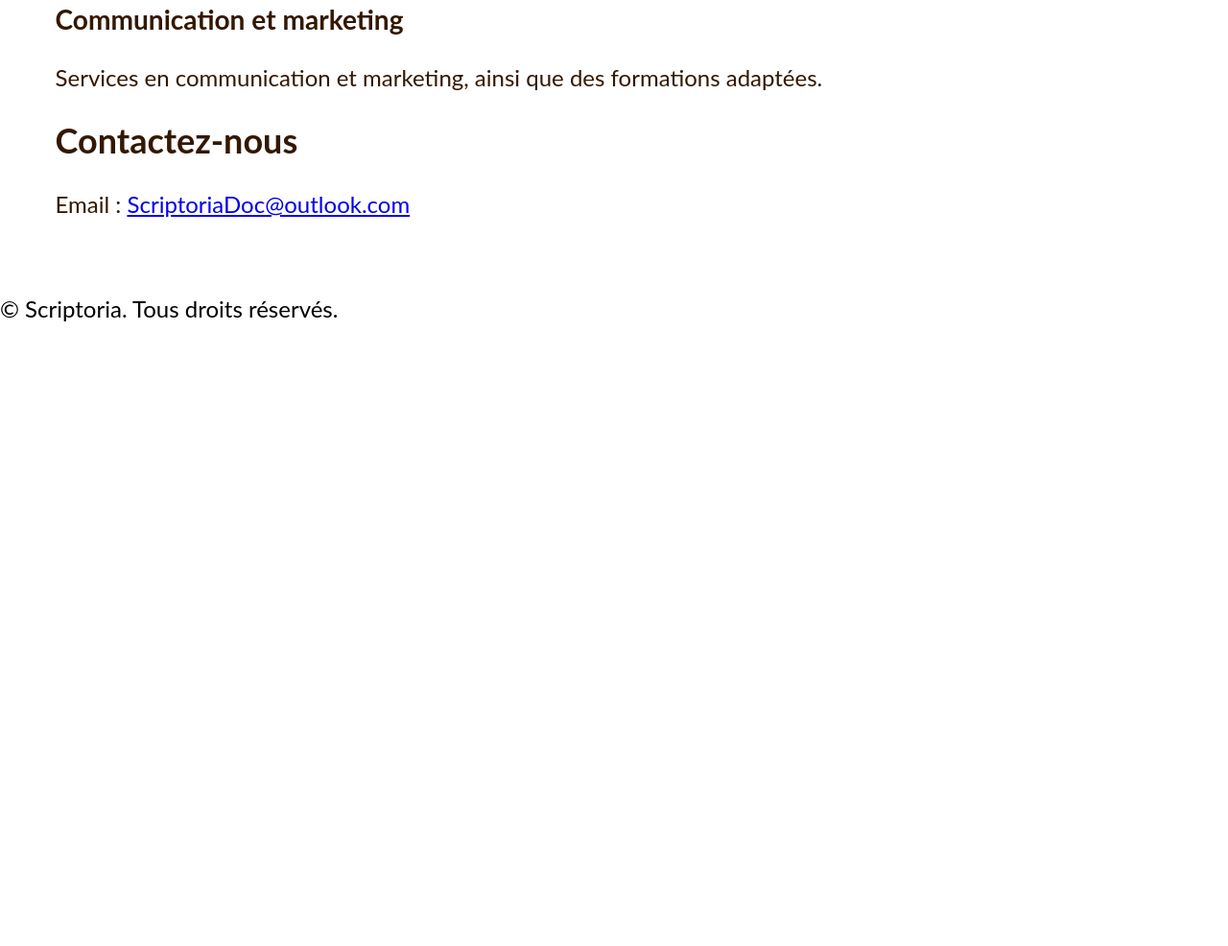
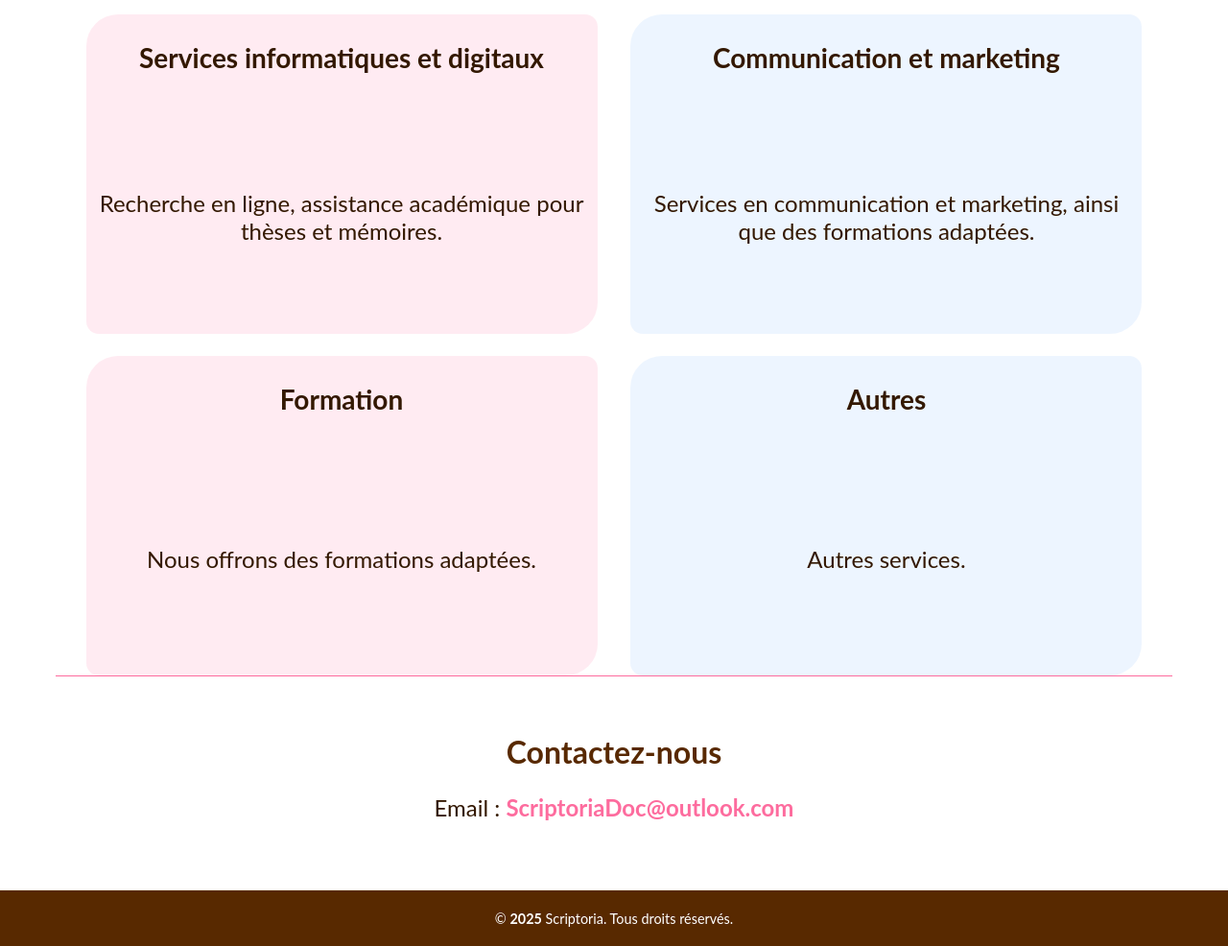
Before and after one commit to Kamamoctar/scriptoriaInfoDoc, a plain HTML site: page index.html in a window 1280 px wide. Shown: the part 1541-2527 px from the top of the page at 96% size. Before the commit the page ends 1901 px from the top, so only its background shows below. Drawn offline with Linux system fonts and the light colour scheme.

Commit message:
Dark mode ajouté

```diff
--- a/app.js
+++ b/app.js
@@ -0,0 +1,6 @@
+// Year in the html
+/* This JavaScript code snippet is retrieving the current year and updating the content of an HTML
+element with the id 'year' to display that year. */
+const yearHtml = document.getElementById('year')
+const date = new Date().getFullYear()
+yearHtml.innerText = date
--- a/index.html
+++ b/index.html
@@ -14,7 +14,9 @@
   </head>
   <body>
     <header>
-      <a href="index.html"><img src="ASSETS/images/logo.jpg" alt="Logo Scriptoria" id="logo" /></a>
+      <a href="index.html"
+        ><img src="ASSETS/images/logo.jpg" alt="Logo Scriptoria" id="logo"
+      /></a>
       <nav id="LemenuP">
         <ul>
           <li><a href="#accueil">Accueil</a></li>
@@ -44,10 +46,12 @@
 
       <section id="services">
         <h2>Ce que nous offons</h2>
+        <div id="servicesContainer">
           <article class="service-card">
             <h3>Gestion d'information</h3>
             <p>
-            Archivage physique et électronique, services aux bibliothèques, etc.
+              Archivage physique et électronique, services aux bibliothèques,
+              etc.
             </p>
           </article>
           <article class="service-card">
@@ -67,6 +71,19 @@
               adaptées.
             </p>
           </article>
+          <article class="service-card">
+            <h3>Formation</h3>
+            <p>
+              Nous offrons des formations adaptées.
+            </p>
+          </article>
+          <article class="service-card">
+            <h3>Autres</h3>
+            <p>
+              Autres services.
+            </p>
+          </article>
+        </div>
       </section>
 
       <section id="contact">
--- a/main.css
+++ b/main.css
@@ -5,6 +5,10 @@
   --secondary-color: #fd6c9e; /*-- MA COULEUR ROSE --*/
   --secondary-color-variante: #fd6c9fca; /*-- MA COULEUR ROSE transparence ajoute --*/
   --tertiary-color: #77b5fe; /*-- MA COULEUR BLEU CIEL --*/
+
+  --font-size-h1: 2.5rem; /* Taille pour h1 */
+  --font-size-h2: 2rem;   /* Taille pour h2 */
+  --font-size-h3: 1.75rem; /* Taille pour h3 */
 }
 
 /* GENERAL & GLOBAL & BASE CLASSES */
@@ -22,7 +26,7 @@
 }
 
 /* FONTS */
-/* .lato-regular {
+.lato-regular {
     font-family: "Lato", serif;
     font-weight: 400;
     font-style: normal;
@@ -31,7 +35,7 @@
     font-family: "Lato", serif;
     font-weight: 700;
     font-style: normal;
-} */
+}
 
 header {
   height: 43vh;
@@ -98,4 +102,121 @@
   font-size: 1.3em;
   margin-top: 53px;
   text-align: center;
+} #accueil p + p:hover {
+  background-color: rgba(119, 182, 254, 0.333);
+  border-radius: 50px;
 }
+
+/* MAIN -> PRESNTATION DES SERVICES */
+#services {
+  border-top: 0.3px solid var(--secondary-color);
+}#services > h2 {
+  font-size: var(--font-size-h2);
+  display: grid;
+  justify-content: center;
+}
+#servicesContainer {
+  display: flex;
+  flex-wrap: wrap;
+  gap: 3%;
+  justify-content: center;
+}
+.service-card {
+  display: grid;
+  justify-content: center;
+  width: 533px;
+  height: 333px;
+  margin-top: 2%;
+  text-align: center;
+}
+.service-card:nth-child(odd) {
+  background-color: rgba(253, 108, 159, 0.133);
+  border-radius: 33px 13px 33px;
+}
+.service-card:nth-child(even) {
+  background-color: rgba(119, 182, 254, 0.133);
+  border-radius: 33px 13px 33px;
+}
+.service-card > h3 {
+  font-size: var(--font-size-h3);
+}
+.service-card > p {
+  padding: 0 13px;
+}
+
+
+
+
+
+
+
+
+
+
+/* Section Contact */
+#contact {
+  padding: 2rem;
+  text-align: center;
+  border-top: 0.3px solid var(--secondary-color);
+}
+
+#contact h2 {
+  font-size: var(--font-size-h2);
+  color: var(--primary-color);
+  margin-bottom: 1rem;
+}
+
+#contact p {
+  margin-bottom: 0.5rem;
+}
+
+#contact a {
+  color: var(--secondary-color);
+  text-decoration: none;
+  font-weight: bold;
+}
+
+#contact a:hover {
+  text-decoration: underline;
+}
+
+/* Footer */
+footer {
+  background-color: var(--primary-color);
+  color: white;
+  text-align: center;
+  padding: 1.3rem 0;
+  font-size: 0.9rem;
+}
+
+footer p {
+  margin: 0;
+}
+
+footer span#year {
+  font-weight: bold;
+}
+
+
+
+
+@media (prefers-color-scheme: dark) {
+  body {
+    background-color: black;
+    color: white;
+  }
+  main {
+    color: white;
+  }
+  h1, h2, h3 {
+    color: var(--tertiary-color);
+  }
+  .service-card:nth-child(odd) {
+    background-color: rgba(253, 108, 159, 0.777);
+    border-radius: 33px 13px 33px;
+  }
+  .service-card:nth-child(even) {
+    background-color: rgba(51, 24, 0, 1);
+    border-radius: 13px 33px 13px;
+  }
+}
```
Lines whose indentation alone changed are shown as unchanged.
